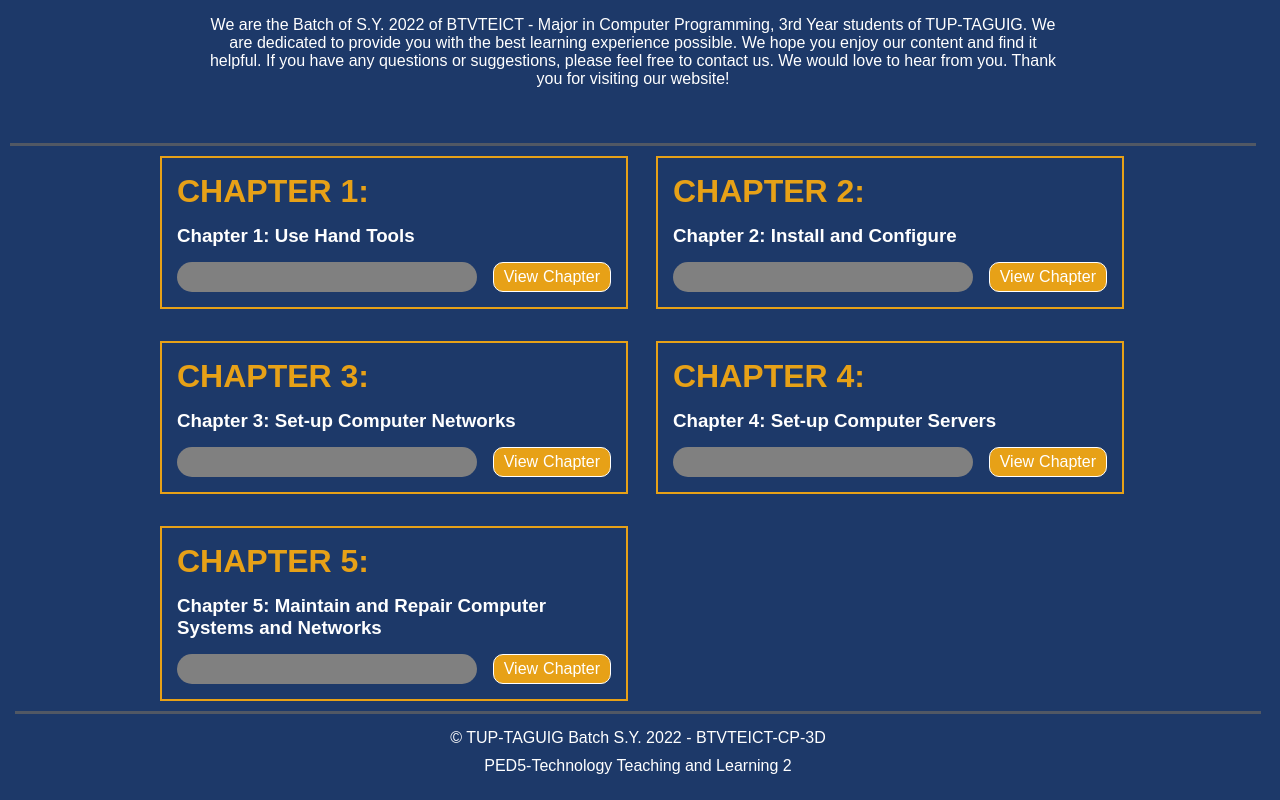
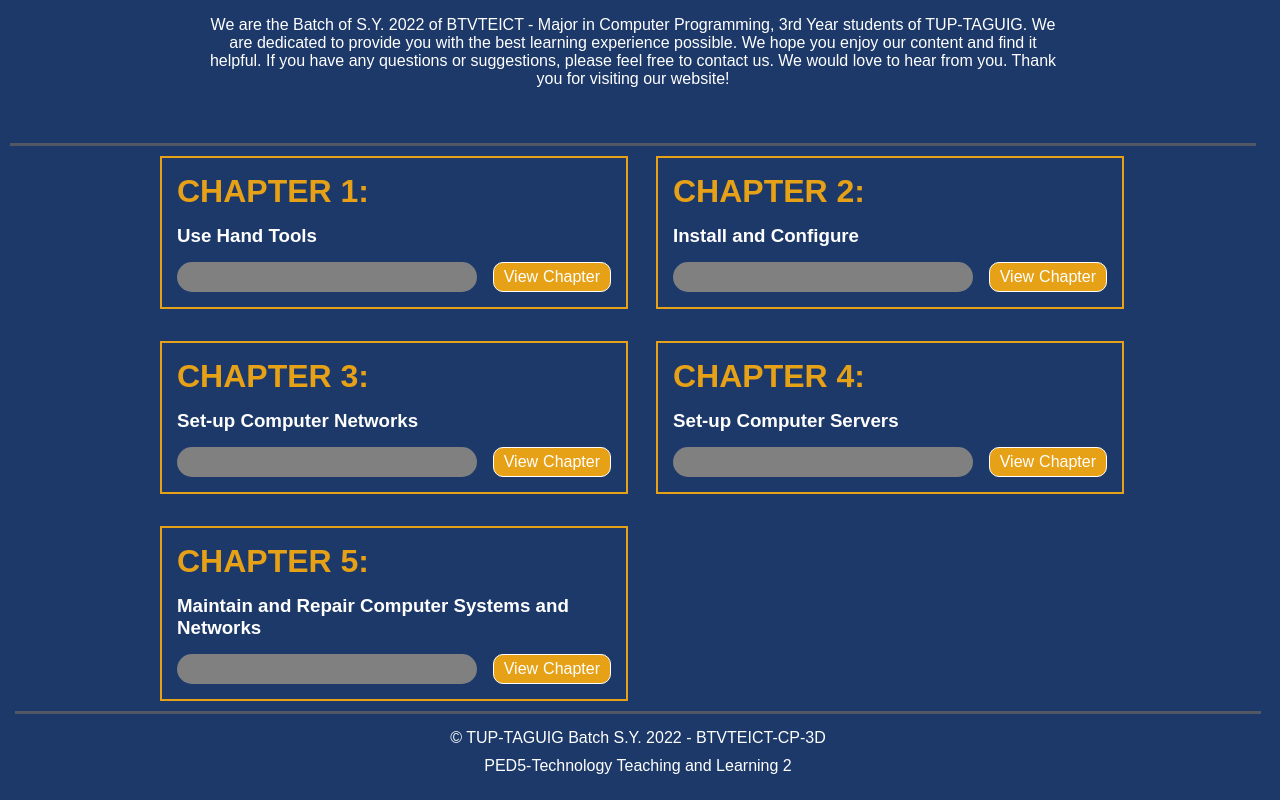
Before and after one commit to Julian-Guban/ped5_module, a React (Create React App) app: page / in a window 1280 px wide. Shown: the part 1370-2170 px from the top of the page. Built offline with nearby package versions, Linux system fonts and the light colour scheme.

Commit message:
chap none

```diff
--- a/src/Parts/topics.js
+++ b/src/Parts/topics.js
@@ -6,11 +6,11 @@
   return (
     <div className="full-width flex-center">
       <div className="cabinet">
-       <CardTopics title={"Chapter 1: Use Hand Tools"} num={1} link={"https://groupp3.vercel.app"}/>
-       <CardTopics title={"Chapter 2: Install and Configure"} num={2}/>
-       <CardTopics title={"Chapter 3: Set-up Computer Networks"} num={3}/>
-       <CardTopics title={"Chapter 4: Set-up Computer Servers"} num={4} link={"https://chapter4-module.vercel.app/"}/>
-       <CardTopics title={"Chapter 5: Maintain and Repair Computer Systems and Networks"} num={5} link={"https://chapter5-cyan.vercel.app/"}/>
+       <CardTopics title={"Use Hand Tools"} num={1} link={"https://groupp3.vercel.app"}/>
+       <CardTopics title={"Install and Configure"} num={2}/>
+       <CardTopics title={"Set-up Computer Networks"} num={3}/>
+       <CardTopics title={"Set-up Computer Servers"} num={4} link={"https://chapter4-module.vercel.app/"}/>
+       <CardTopics title={"Maintain and Repair Computer Systems and Networks"} num={5} link={"https://chapter5-cyan.vercel.app/"}/>
       </div>
     </div>
   );
```
